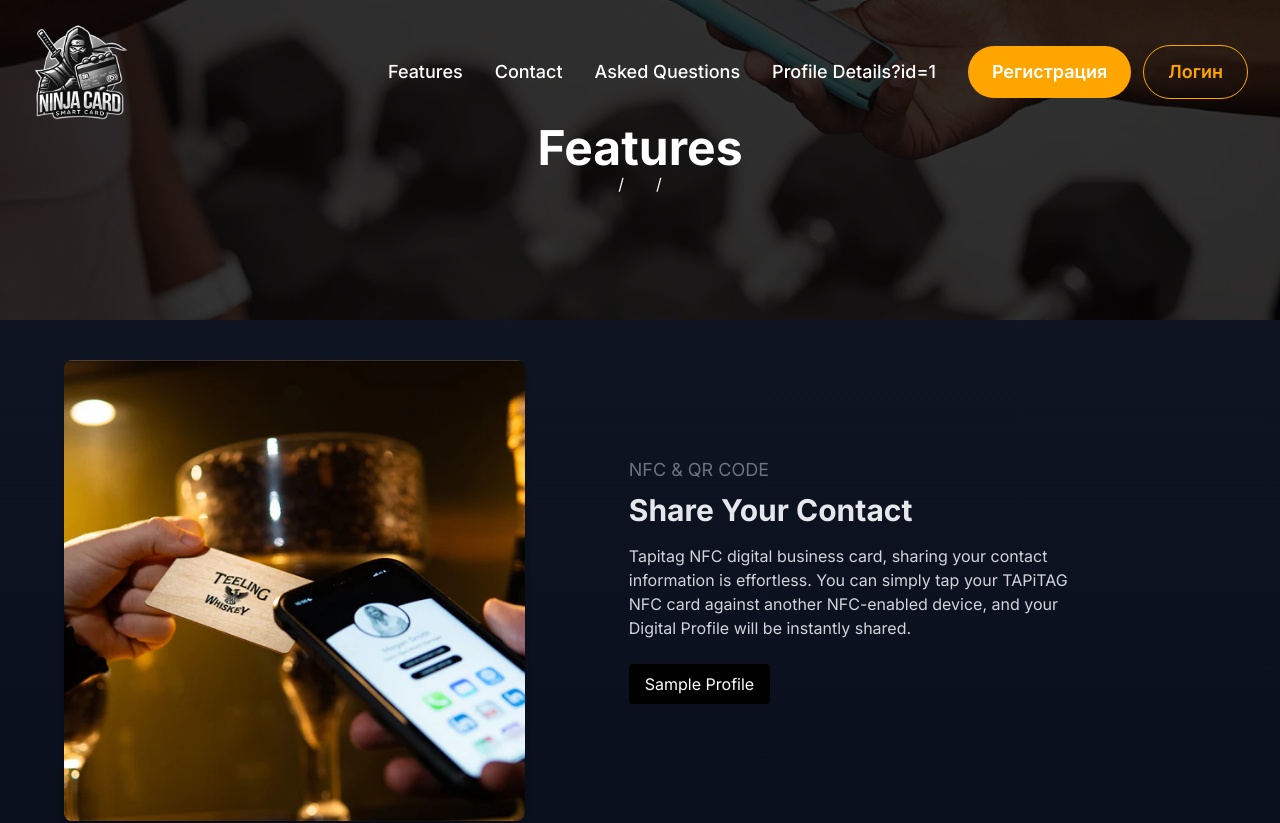
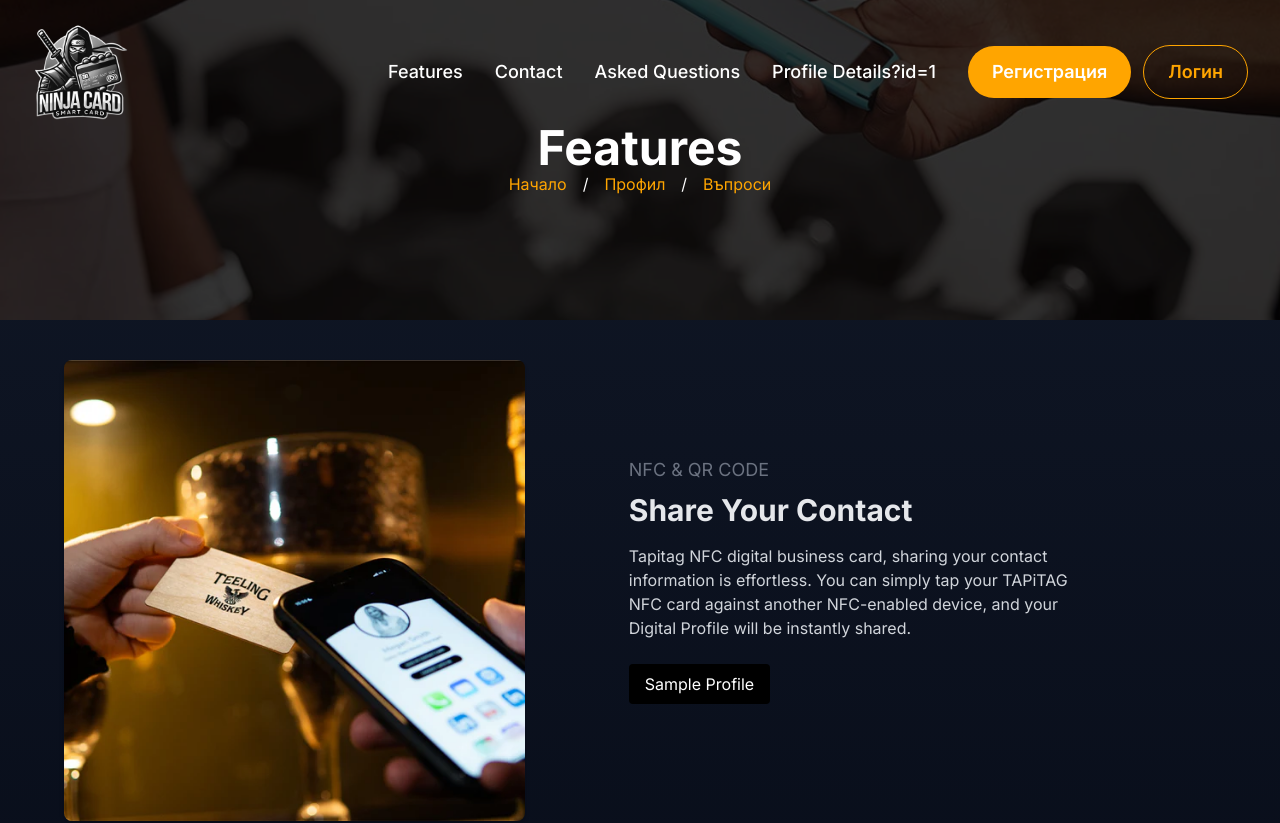
Before and after one commit to iwanlothbrok/NinjaCards-Website, a Next.js app in the folder ninja-cards/: page /features in a window 1280 px wide. Shown: the top 823 px of the page. Built offline with nearby package versions, Linux system fonts and the light colour scheme.

Commit message:
header updated

```diff
--- a/ninja-cards/app/components/layout/Header.tsx
+++ b/ninja-cards/app/components/layout/Header.tsx
@@ -20,32 +20,26 @@ const Header: React.FC<HeaderProps> = ({ pageInformation }) => {
                         <nav aria-label="breadcrumb">
                             <ol className="flex justify-center space-x-4 text-white">
                                 <li>
-                                    {/* <Link href="/" passHref>
-                                        <a className="text-white hover:text-gray-300">Начало</a>
-                                    </Link> */}
+                                    <a className="text-orange  hover:text-gray-300" href="/">Начало</a>
                                 </li>
                                 <li>
                                     <span>/</span>
                                 </li>
                                 <li>
-                                    {/* <Link href="/about" passHref>
-                                        <a className="text-white hover:text-gray-300">За Нас</a>
-                                    </Link> */}
+                                    <a className="text-orange  hover:text-gray-300" href="/profile">Профил</a>
                                 </li>
                                 <li>
                                     <span>/</span>
                                 </li>
                                 <li>
-                                    {/* <Link href="/contact" passHref>
-                                        <a className="text-white hover:text-gray-300">Контакти</a>
-                                    </Link> */}
+                                    <a className="text-orange  hover:text-gray-300" href="/askedQuestions">Въпроси</a>
                                 </li>
                             </ol>
                         </nav>
                     </div>
                 </div>
             </div>
-        </div>
+        </div >
     );
 };
 
```
